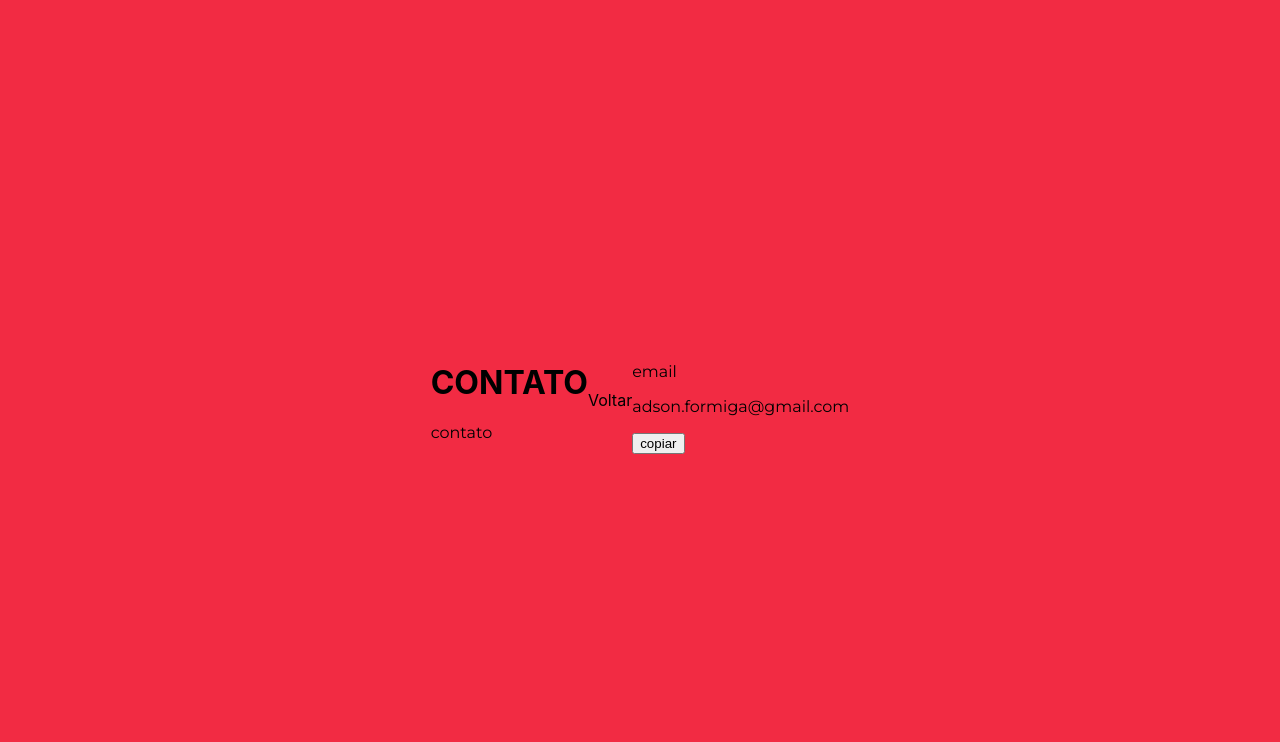
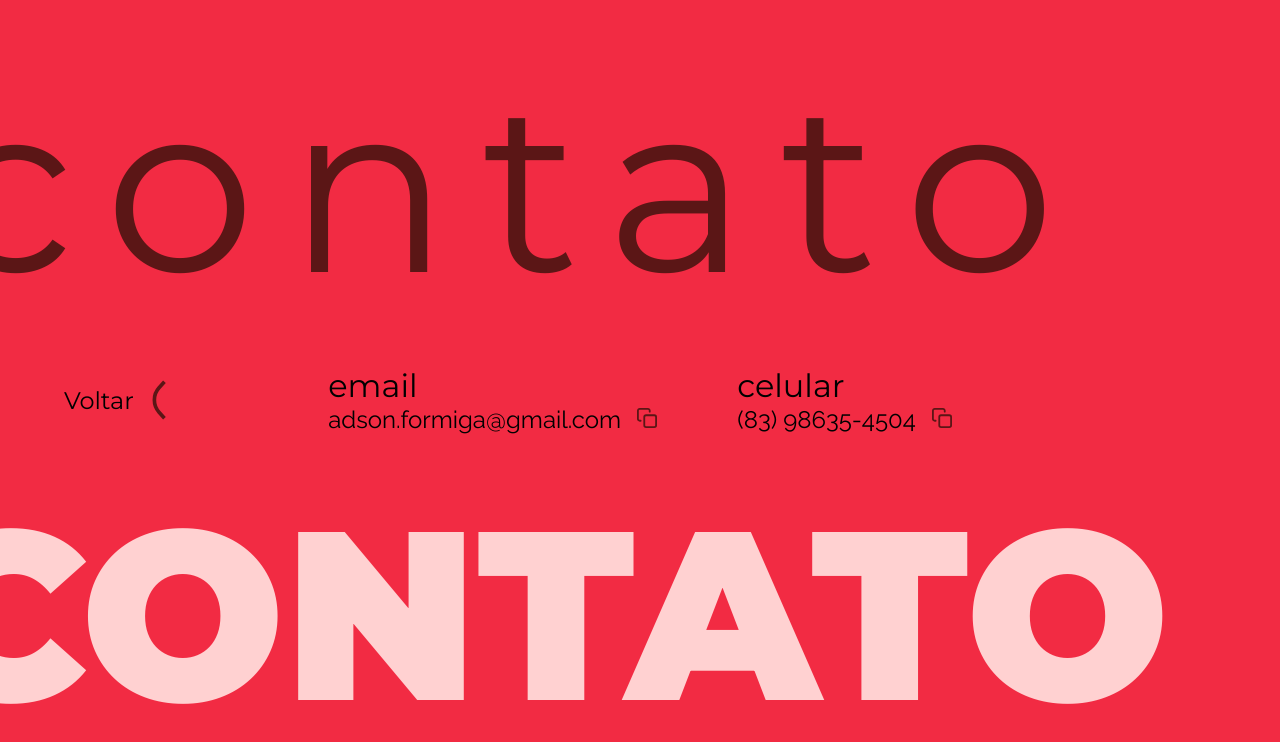
Before and after one commit to petruspierre/ant-portfolio, a Next.js app: page /contato in a window 1280 px wide. Shown: the top 742 px of the page. Built offline with nearby package versions, Linux system fonts and the light colour scheme.

Commit message:
contact page

```diff
--- a/src/pages/_document.tsx
+++ b/src/pages/_document.tsx
@@ -7,7 +7,7 @@ export default class MyDocument extends Document {
         <Head>
           <link rel="preconnect" href="https://fonts.googleapis.com" />
           <link rel="preconnect" href="https://fonts.gstatic.com" />
-          <link href="https://fonts.googleapis.com/css2?family=Montserrat:wght@400;700&display=swap" rel="stylesheet" />
+          <link href="https://fonts.googleapis.com/css2?family=Montserrat:wght@400;700;900&display=swap" rel="stylesheet" />
           <link href="https://fonts.googleapis.com/css2?family=Raleway&display=swap" rel="stylesheet" />
           <meta charSet="utf-8" />
 
--- a/src/pages/contato.tsx
+++ b/src/pages/contato.tsx
@@ -1,26 +1,89 @@
+import Link from 'next/link'
+import { motion } from 'framer-motion'
+
 import styles from '../styles/Contact.module.scss'
+import Image from 'next/image'
 
 export default function Contato() {
   return (
+    <>
       <div className={styles.Container}>
-      <div>
-        <h1>CONTATO</h1>
-        <p>contato</p>
+        <motion.div
+          className={styles.Background}
+        >
+          <motion.p
+            initial={{
+              x: -100
+            }}
+            animate={{
+              x: -50
+            }}
+            transition={{
+              duration: 10,
+              ease: 'easeOut',
+            }}
+          >
+            contato
+          </motion.p>
+          <motion.h1
+            initial={{
+              x: -50
+            }}
+            animate={{
+              x: -100
+            }}
+            transition={{
+              duration: 10,
+              ease: 'easeOut',
+            }}
+          >
+            CONTATO
+          </motion.h1>
+        </motion.div>
+
+        <div className={styles.ItemLeft}>
+          <Link href="/">
+            <a>
+              Voltar
+              <Image height={40} width={18} src="/assets/arrow.svg" alt="" />
+            </a>
+          </Link>
         </div>
 
-      <a href="/">
-        Voltar
-      </a>
-
-      <div>
-        <div>
+        <motion.div
+          initial={{
+            x: 25
+          }}
+          animate={{
+            x: 0
+          }}
+          transition={{
+            duration: 2,
+            ease: 'easeOut',
+          }}
+          className={styles.InfoContainer}
+        >
+          <div className={styles.Info}>
             <p>email</p>
             <div>
               <p>adson.formiga@gmail.com</p>
-            <button>copiar</button>
+              <button>
+                <Image width={20} height={20} src="/assets/copy.svg" alt="copiar" title="copiar" />
+              </button>
             </div>
           </div>
+
+          <div className={styles.Info}>
+            <p>celular</p>
+            <div>
+              <p>(83) 98635-4504</p>
+              <button>
+                <Image width={20} height={20} src="/assets/copy.svg" alt="copiar" title="copiar" />
+              </button>
             </div>
           </div>
+        </motion.div>
+      </div>
+    </>
   )
 }
--- a/src/styles/Contact.module.scss
+++ b/src/styles/Contact.module.scss
@@ -1,20 +1,109 @@
 .Container {
-  position: absolute;
+  position: relative;
 
   display: flex;
   align-items: center;
   justify-content: center;
   width: 100%;
   height: 100vh;
+  z-index: 2;
 
   background-color: #F22B43;
 }
 
 .Background {
-  position: absolute;
+  position: fixed;
   top: 0;
   left: 0;
   width: 100%;
-  height: 100%;
-  background-color: #F22B43;
+  height: 100vh;
+  z-index: -1;
+
+  -webkit-touch-callout: none;
+  -webkit-user-select: none;
+   -khtml-user-select: none;
+     -moz-user-select: none;
+      -ms-user-select: none;
+          user-select: none;
+
+  p {
+    position: absolute;
+    top: 5%;
+    left: 0;
+    font-size: 15rem;
+    font-weight: 400;
+    color: #5B1616;
+    letter-spacing: 2rem;
+    margin: 0;
+  }
+
+  h1 {
+    position: absolute;
+    bottom: 5%;
+    left: 0;
+    font-size: 15rem;
+    font-weight: 900;
+    color: #FFD1D1;
+    margin: 0;
+  }
 }
+
+.ItemLeft {
+  position: absolute;
+  top: 50%;
+  left: 5%;
+  transform: translateY(-50%);
+
+  a {
+    font-size: 1.5rem;
+    display: flex;
+    gap: 1rem;
+    align-items: center;
+    margin-left: 0px;
+    transition: all 0.2s ease-in-out;
+
+    &:hover {
+      margin-left: -5px;
+    }
+
+    img {
+      transform: rotate(180deg);
+    }
+  }
+}
+
+.InfoContainer {
+  display: flex;
+  gap: 5rem;
+}
+
+.Info {
+  display: flex;
+  flex-direction: column;
+  font-size: 2rem;
+
+  p {
+    margin: 0;
+  }
+
+  div {
+    display: flex;
+    align-items: center;
+    gap: 1rem;
+
+    p {
+      font-size: 1.5rem;
+      font-family: 'Raleway', sans-serif;
+    }
+
+    button {
+      opacity: 1;
+      transition: all 0.2s ease-in-out;
+
+      &:hover {
+        opacity: 0.7;
+        transform: scale(1.1);
+      }
+    }
+  }
+}
--- a/src/styles/globals.scss
+++ b/src/styles/globals.scss
@@ -15,6 +15,14 @@ a {
   box-sizing: border-box;
 }
 
-p, ul {
+p, ul, h1, a {
   font-family: 'Montserrat', sans-serif;
 }
+
+button {
+  border: 0;
+  background: transparent;
+  padding: 0;
+  margin: 0;
+  cursor: pointer;
+}
```
Also changed, not shown: public/assets/copy.svg (added). Lines whose indentation alone changed are shown as unchanged.
